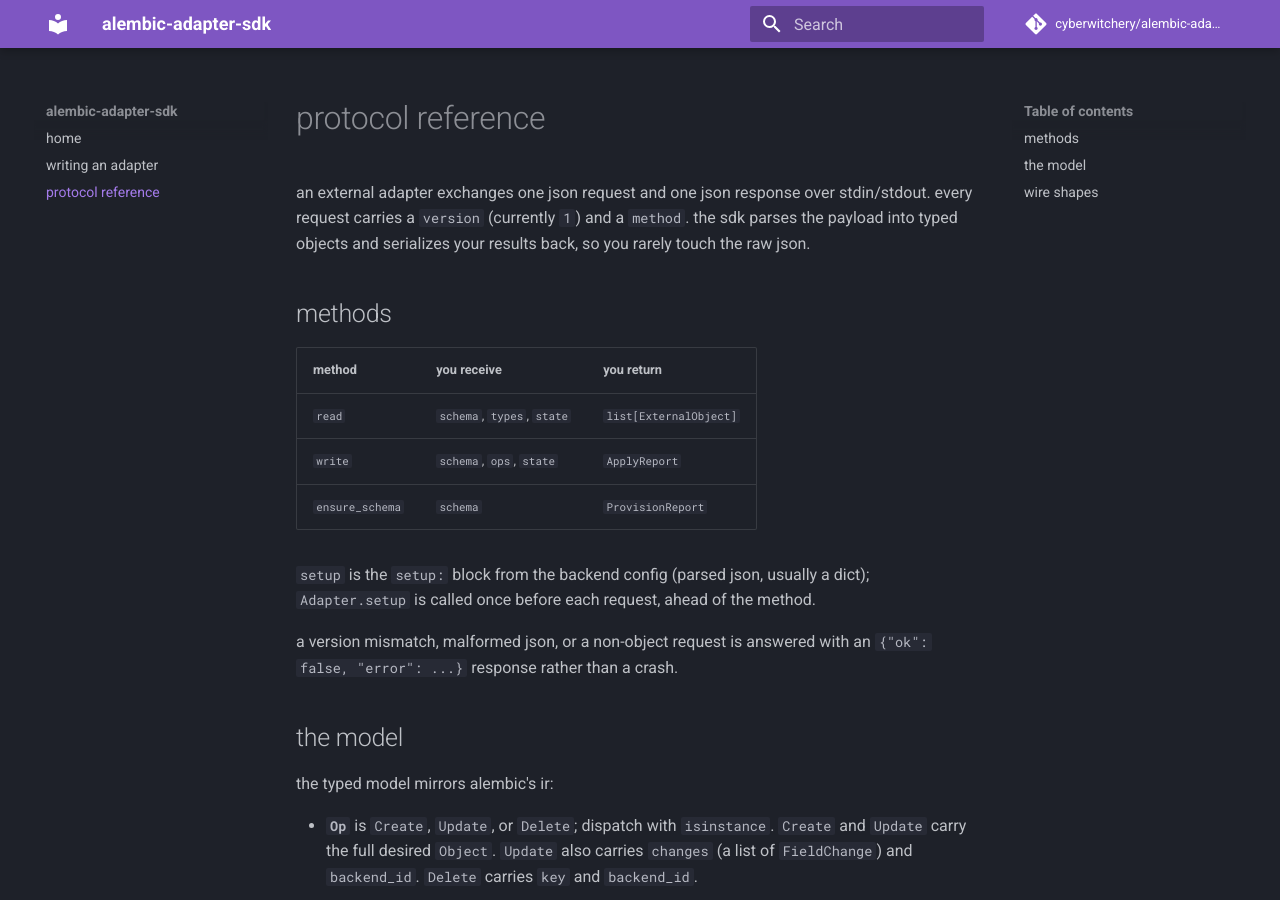
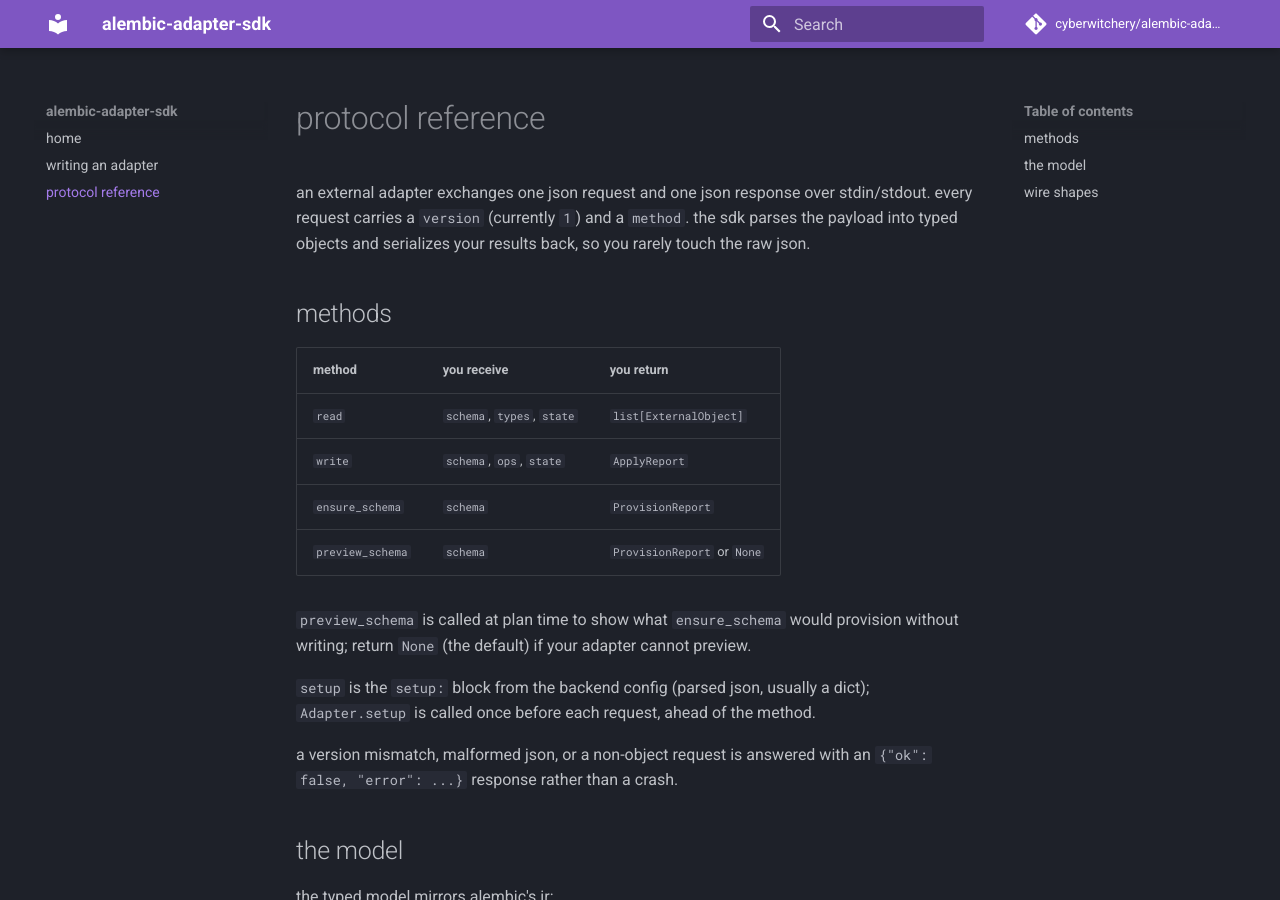
Before and after one commit to cyberwitchery/alembic-adapter-sdk-python, an MkDocs documentation site: the page built from docs/protocol.md, in a window 1280 px wide and 900 px high. Built offline with MkDocs 1.6.1 and Material for MkDocs 9.7.7, drawn with Linux system fonts in a browser that asks for light colours; comment, search, counter and statistics services are not loaded.

Commit message:
docs: add preview_schema to the protocol method table

```diff
--- a/docs/protocol.md
+++ b/docs/protocol.md
@@ -7,11 +7,16 @@ so you rarely touch the raw json.
 
 ## methods
 
-| method          | you receive                | you return             |
-| --------------- | -------------------------- | ---------------------- |
-| `read`          | `schema`, `types`, `state` | `list[ExternalObject]` |
-| `write`         | `schema`, `ops`, `state`   | `ApplyReport`          |
-| `ensure_schema` | `schema`                   | `ProvisionReport`      |
+| method           | you receive                | you return                  |
+| ---------------- | -------------------------- | --------------------------- |
+| `read`           | `schema`, `types`, `state` | `list[ExternalObject]`      |
+| `write`          | `schema`, `ops`, `state`   | `ApplyReport`               |
+| `ensure_schema`  | `schema`                   | `ProvisionReport`           |
+| `preview_schema` | `schema`                   | `ProvisionReport` or `None` |
+
+`preview_schema` is called at plan time to show what `ensure_schema` would
+provision without writing; return `None` (the default) if your adapter cannot
+preview.
 
 `setup` is the `setup:` block from the backend config (parsed json, usually a
 dict); `Adapter.setup` is called once before each request, ahead of the method.
```
